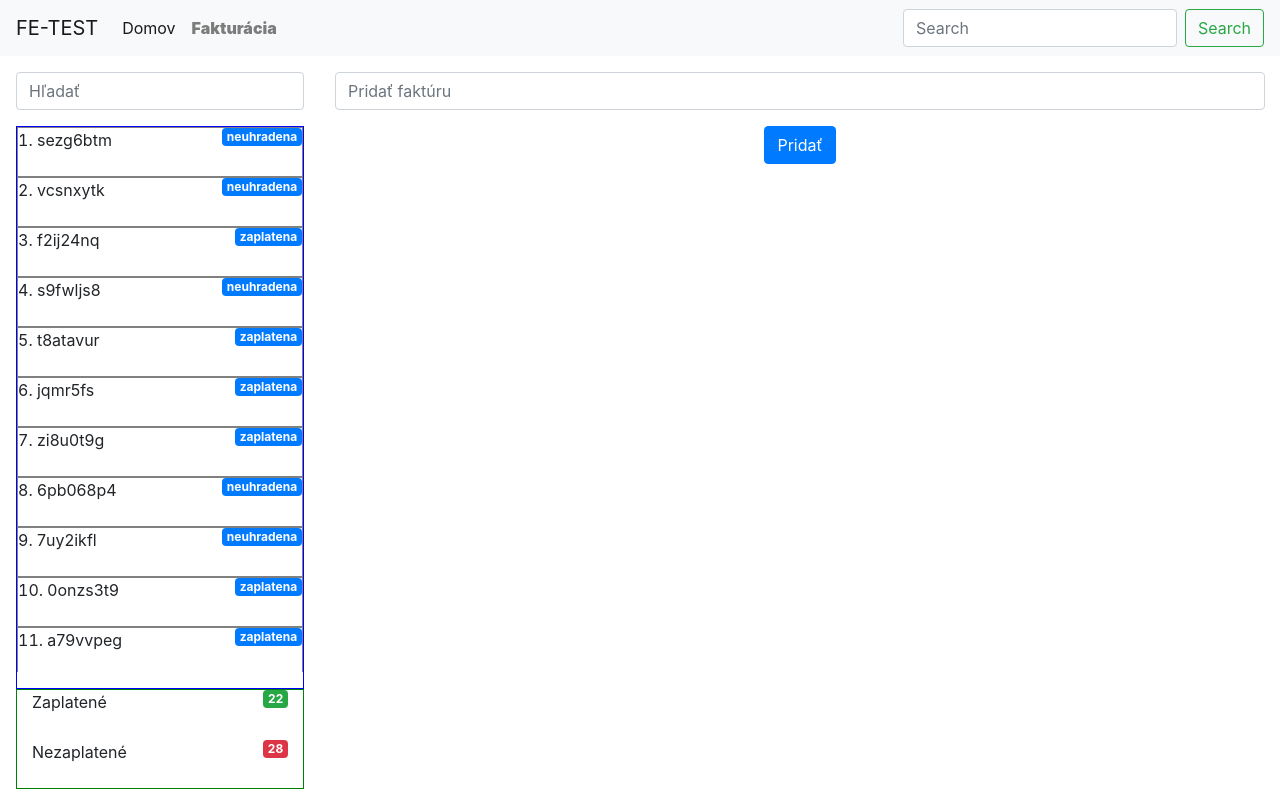
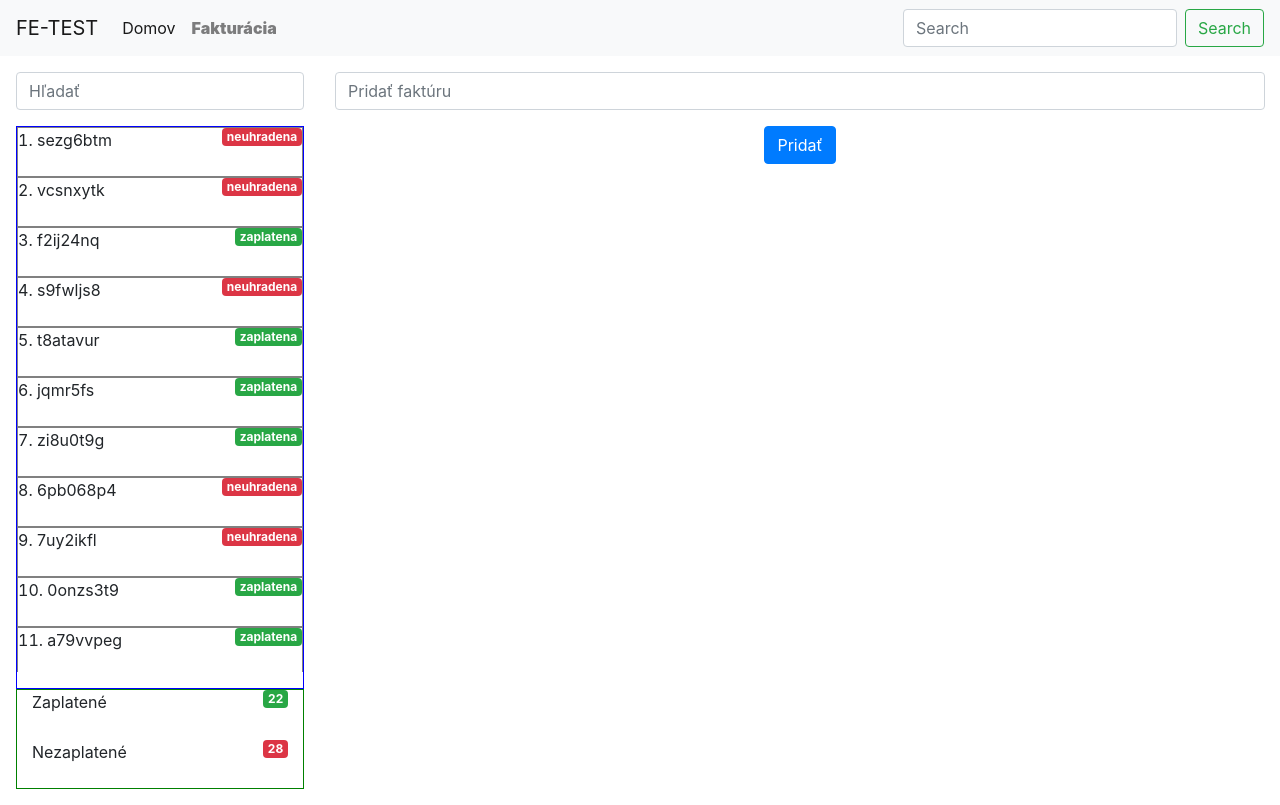
Before and after one commit to JohnScig/front-end-test, an Angular app: page /invoicing in a window 1280 px wide. Built offline with nearby package versions, Linux system fonts and the light colour scheme.

Commit message:
invoice list items colors

```diff
--- a/src/app/invoice-list/invoice-list.component.html
+++ b/src/app/invoice-list/invoice-list.component.html
@@ -3,7 +3,8 @@
     <ol>
       <li *ngFor="let invoice of invoices" class="invoice-list-item">
         <span class="invoice-name"> {{invoice.name}} </span>
-        <span class="invoice-price badge badge-primary"> {{isPaid(invoice.price)}} </span>
+        <span class="invoice-price badge" [ngClass]="isPaid(invoice.price, 'bool') ? 'badge-success' : 'badge-danger' ">
+          {{isPaid(invoice.price, 'string')}} </span>
       </li>
     </ol>
   </div>
--- a/src/app/invoice-list/invoice-list.component.ts
+++ b/src/app/invoice-list/invoice-list.component.ts
@@ -17,11 +17,20 @@ export class InvoiceListComponent {
 
   displayedInvoices: Invoice[];
 
-  isPaid(price: number): string {
+  isPaid(price: number, type: string): any {
     if (price > 0.5) {
-      return 'zaplatena';
+      if (type === 'string') {
+        return 'zaplatena';
+      } else {
+        return true;
+      }
     }
-    return 'neuhradena';
+
+    if (type === 'string') {
+      return 'neuhradena';
+    } else {
+      return false;
+    }
   }
 
 }
```
